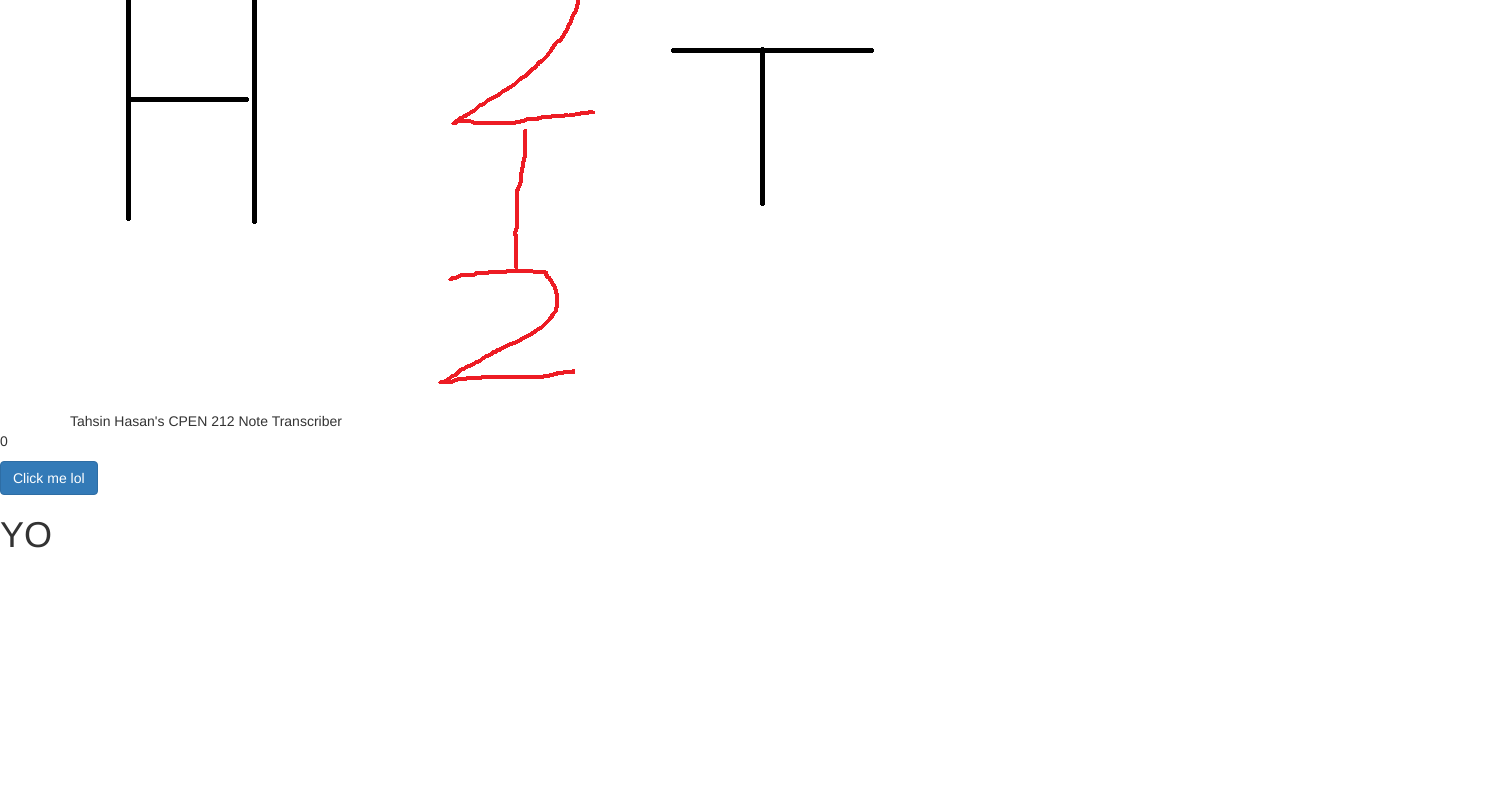
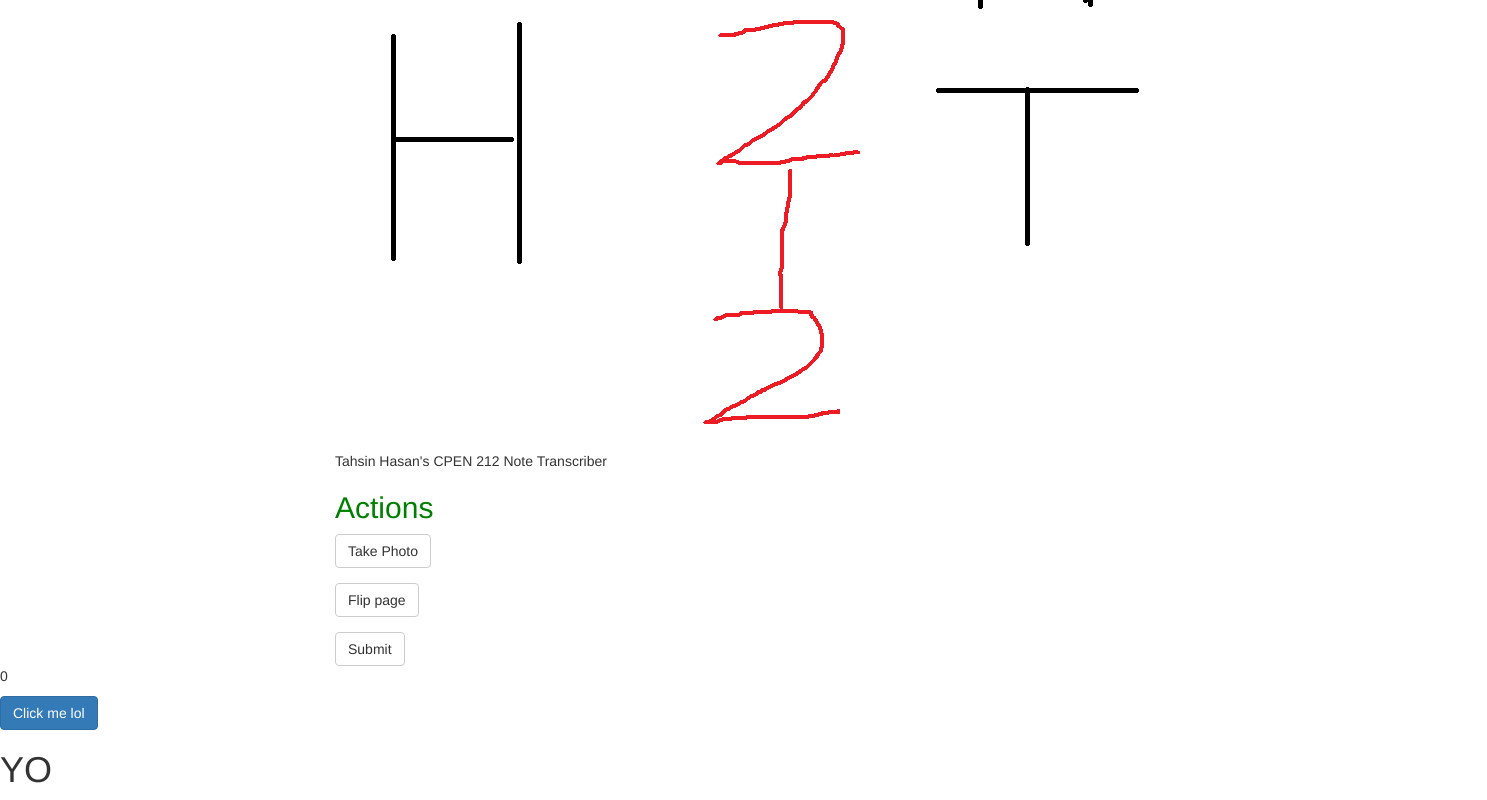
Before and after one commit to TonyLiu0226/note_transcriber, a React (Create React App) app in the folder client/: page / in a window 1280 px wide. Shown: the part 356-1156 px from the top of the page, 1487 px wide, since content can reach past the window. Before the commit the page ends 921 px from the top, so only its background shows below. Built offline with nearby package versions, Linux system fonts and the light colour scheme.

Commit message:
Makes a basic form

```diff
--- a/client/src/components/App.jsx
+++ b/client/src/components/App.jsx
@@ -1,5 +1,5 @@
 import React, { useState } from "react";
-import { FormControl, Button, TextField, AppBar, Toolbar } from 'react-bootstrap';
+import { Button, ButtonGroup, TextField, AppBar, Toolbar } from 'react-bootstrap';
 import Counter from './Counter';
 
 import './Form.css';
@@ -66,46 +66,23 @@ export default function App(props) {
 //   }
 return (
   <>
-  {/* <div className="auth-form">
-  <form className="">
-    <FormControl fullWidth={true}>
-    <Button
-      variant="contained"
-      component="label"
-      color="secondary"
-      >
-      <input
-          type="file"
-      />
-      </Button>
-      {!isAuto &&
-      <Button
-        type="submit"
-        variant="contained"
-        onClick={sayHello}
-        sx={{my:1}}>Flip Page
-      </Button>
-  }
-      <Button
-        type="submit"
-        variant="contained"
-        sx={{my:1}}
-        onClick={toggleAuto}
-      >Auto
-      </Button>
-      <Button
-        type="submit"
-        variant="contained"
-        sx={{my:1}}>Submit
-      </Button>
-
-    </FormControl>
-
-  </form> */}
+  {<div className="auth-form">
+  <div class="container">
+  <h2>Actions</h2>
+  <form action="/action_page.php">
+    <div class="form-group">
+      <button type="submit" class="btn btn-default">Take Photo</button>
+    </div>
+    <div class="form-group">
+      <button type="submit" class="btn btn-default">Flip page</button>
+    </div>
+    <button type="submit" class="btn btn-default">Submit</button>
+  </form>
+</div>
   <div>
     <Counter></Counter>
   </div>
-  {/* </div> */}
+  </div>}
   </>
 )
 }
--- a/client/src/components/Form.css
+++ b/client/src/components/Form.css
@@ -1,6 +1,10 @@
-form {
+.container{
+    align-self: center;
+    width:50%;
+    margin-left:25%;
+}
 
-    width:50%;
-    margin:auto;
-    margin-top: 10%;
+h2 {
+    font-size:30px;
+    color: green;
 }
```
